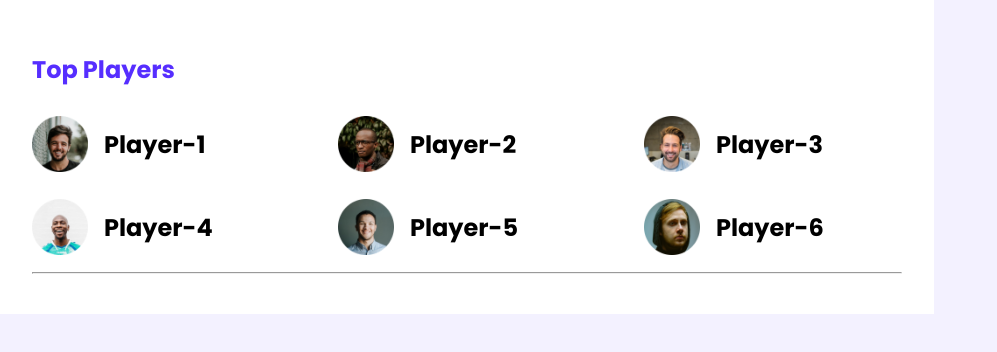
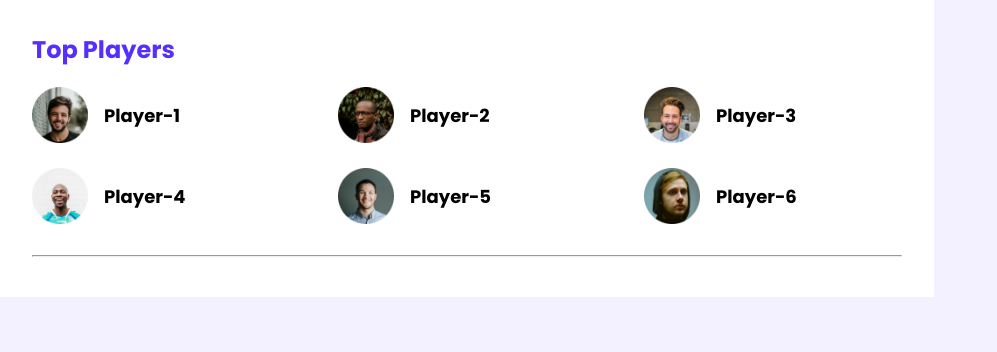
Before and after one commit to foy4748/ph_leader-board, a website: page index.html in a window 1280 px wide. Shown: the whole page, without its empty margins (0-997 px from the left). Drawn offline with Linux system fonts and the light colour scheme.

Commit message:
Video 9-4 Done

```diff
--- a/style.css
+++ b/style.css
@@ -24,6 +24,12 @@ main{
 
 .container > h1 {
     color: #562EFF;
+    margin-top: 0;
+    font-size: 1.5rem;
+}
+
+hr{
+    margin-top:30px;
 }
 
 /* Players Section Style Rules */
@@ -34,7 +40,7 @@ main{
     display: grid;
     grid-template-columns: repeat(3,1fr);
     grid-column-gap: 3rem;
-    grid-row-gap: 0.5rem;
+    grid-row-gap: 1.5rem;
 }
 
 .player{
@@ -42,6 +48,10 @@ main{
     align-items:center;
 }
 
+.player > h2{
+    font-size: 1.125rem;
+}
+
 .player > img {
     width: 56px;
     height: 56px;
```
